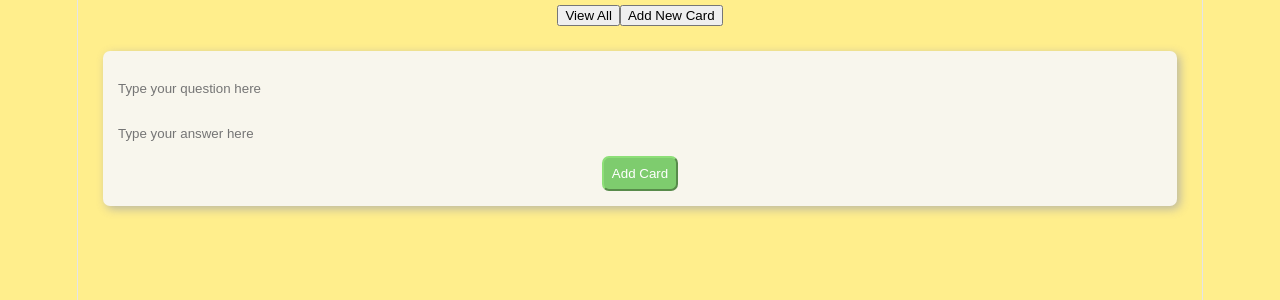
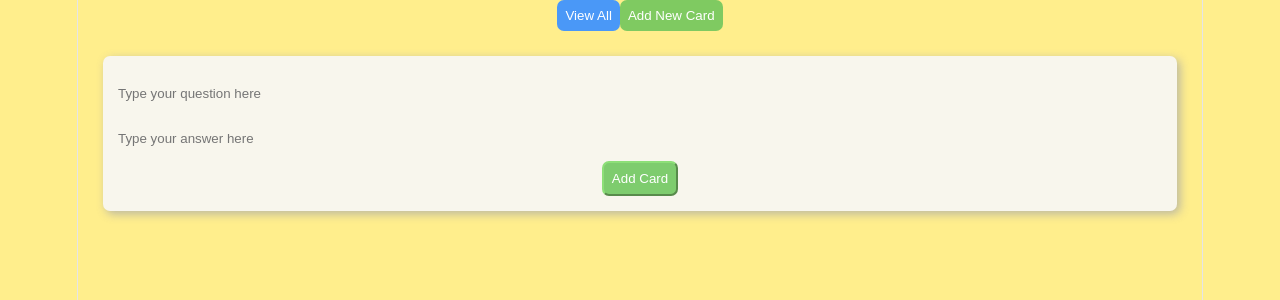
Before and after one commit to catthy-bit/flashcard-learner, a React app in the folder frontend/: page / in a window 1280 px wide. Shown: the top 300 px of the page. Built offline with nearby package versions, Linux system fonts and the light colour scheme; the HTML template or start-up script is replaced by a standard one.

Commit message:
Style: Styled view all and add new card button

```diff
--- a/frontend/src/App.css
+++ b/frontend/src/App.css
@@ -3,6 +3,34 @@ body {
   box-sizing: border-box;
   background-color: rgb(255, 238, 140);
   font-family:'Segoe UI', Tahoma, Geneva, Verdana, sans-serif;
+}
+
+/* Button display */
+.view-all-btn, .add-new-card-btn {
+  border-radius: 7px;
+  border: none;
+  padding: 8px;
+
+  color: white;
+}
+
+.view-all-btn {
+  background-color: rgb(74, 152, 247);
+  border-color: rgb(57, 119, 195);
+
+}
+
+.add-new-card-btn {
+  background-color: rgba(106, 197, 90, 0.859);
+  border-color: rgba(92, 170, 78, 0.859);
+}
+
+.view-all-btn:active {
+  background-color: rgb(57, 119, 195);
+}
+
+.add-new-card-btn:active {
+  background-color: rgba(92, 170, 78, 0.859);
 }
 
 /*Flashcard*/
```
